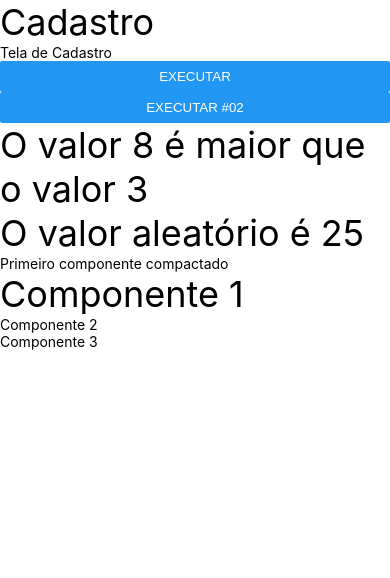
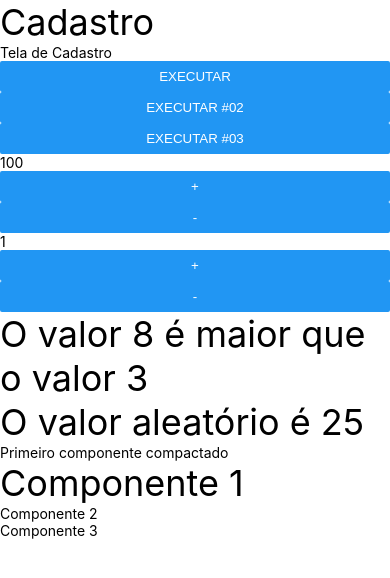
Before and after one commit to gabrielaalvescosta/react-native-studies, a React Native app in the folder exercicios/: screen / in a window 390 px wide. Shown: the top 578 px of the page. Built offline with nearby package versions, Linux system fonts and the light colour scheme.

Commit message:
Props padrao e Funcoes Incrementar / Decrementar

```diff
--- a/exercicios/src/App.js
+++ b/exercicios/src/App.js
@@ -8,6 +8,7 @@ import MinMax from './components/MinMax';
 import Aleatorio from './components/Aleatorio';
 import Titulo from './components/Titulo';
 import Botao from './components/Botao';
+import Contador from './components/Contador';
 
 function App() {
 
@@ -17,13 +18,24 @@ function App() {
             <View>
             <Titulo principal="Cadastro" secundario="Tela de Cadastro"/>
             <Botao/>
+
+            {/* Abaixo um contador de valor inicial 100 e passo 10 e, embaixo dele um contador que usa os valores padrão que foram atribuidos nas props */}
+
+            <Contador inicial={100} passo={10}/>
+            <Contador/>
+
+            {/* Testando componentes com props min e max */}
+
             <MinMax min="3" max="8"/>
             <Aleatorio min={1} max={60} />
+
+
+            {/* testando componentes */}
+
             <Primeiro/>
             <ComponenteSemNomePadrao/>
             <Componente2/>
             <Componente3/>
-            {/* um comentário dentro do componente */}
             </View>
           </Text>
 }
--- a/exercicios/src/components/Botao.js
+++ b/exercicios/src/components/Botao.js
@@ -16,8 +16,12 @@ export default props => {
         <Button
         title="Executar #02"
         onPress={function() {
-            console.warn('Executando a função anônima do botão 2')
+            console.warn('Executando a função anônima do botão 2 depois de clicado')
         }}
+        />
+        <Button
+        title="Executar #03"
+        onPress={() => {console.warn('Executando a arrow function do botão 3')}}
         />
         </>
     )
--- /dev/null
+++ b/exercicios/src/components/Contador.js
@@ -0,0 +1,41 @@
+import React, { useState } from 'react';
+import { Button, Text } from 'react-native';
+
+
+// passando as props inicial e passo que estão no App.js
+export default ({ inicial = 1, passo = 0 })=> {
+
+    // Destructuring da variavel numero com estado inicial de valor props.inicial (que é igual a 100).
+
+    const [numero, setNumero ] = useState(inicial)
+
+            // numero++ ou numero-- não é a melhor forma de incrementar a variavel. Usamos a função de estado para modificar a variavel numero por meio do useState.
+
+    function incrementar() {
+
+        // incrementando usando o valor da props de
+        setNumero(numero + passo);
+        console.warn(numero);
+    }
+
+    function decrementar() {
+
+        setNumero(numero - 1);
+        console.warn(numero);
+    }
+
+    return (
+        <>
+        <Text>{numero}</Text>
+        <Button
+            title="+"
+            onPress={incrementar}
+        />
+        <Button
+            title="-"
+            onPress={decrementar}
+
+        />
+        </>
+    )
+}
```
